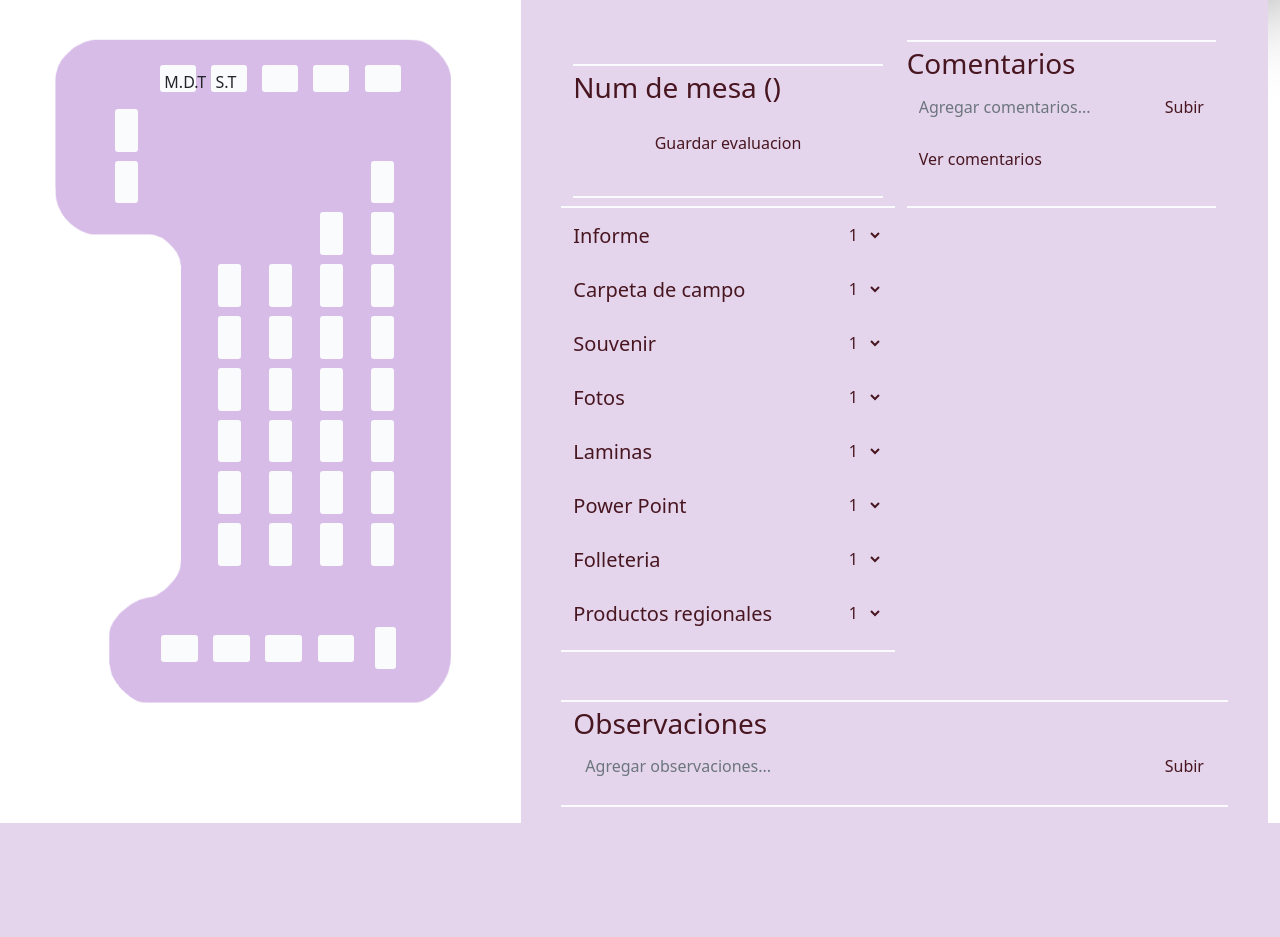
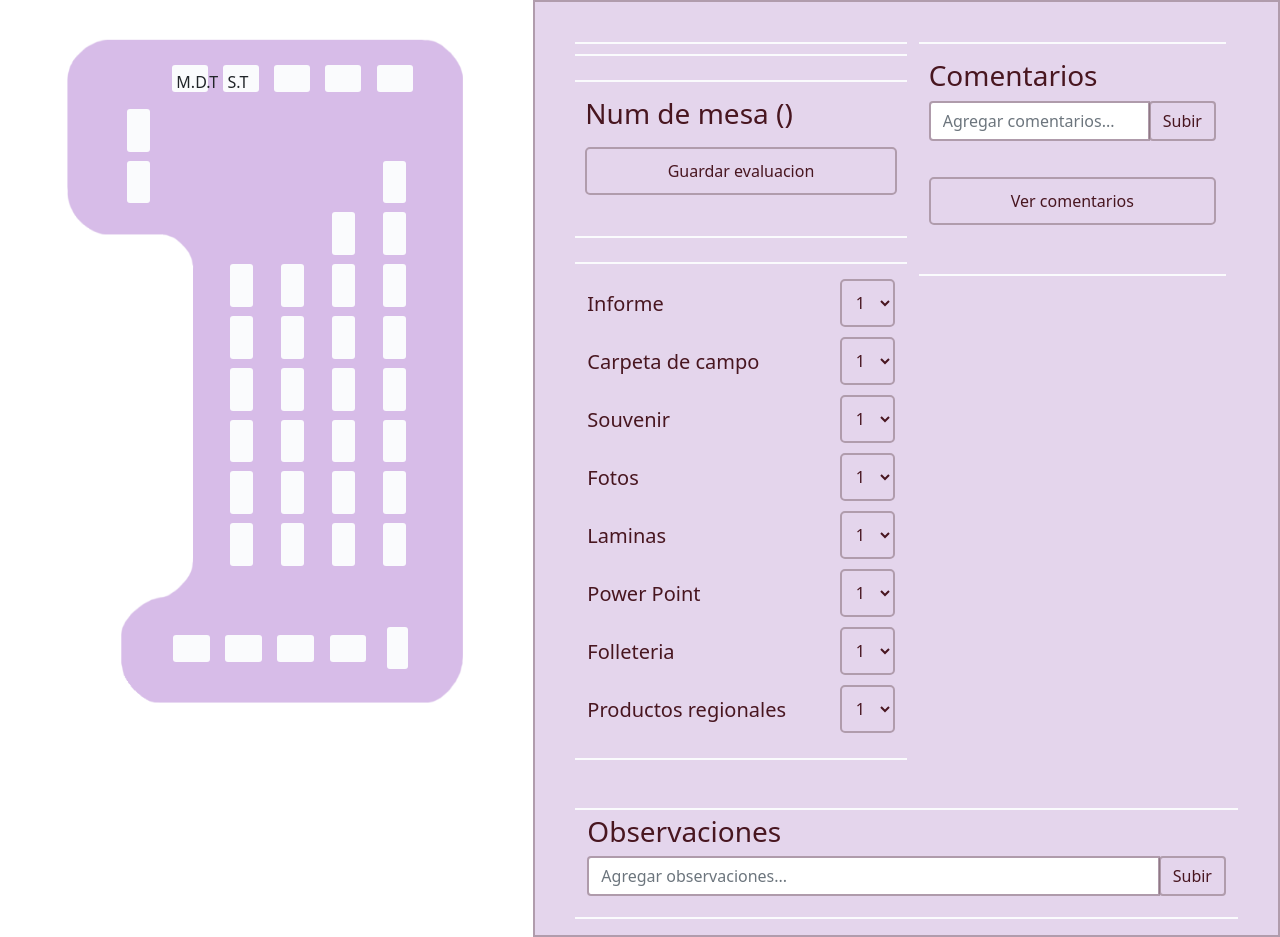
Before and after one commit to NAWUI/sist_Turismo, a PHP site: page /map.php in a window 1280 px wide. Shown: the part 60-997 px from the top of the page. Before the commit the page ends 883 px from the top, so only its background shows below. Run offline with PHP 8.4, Linux system fonts and the light colour scheme; a user stored in the database is signed in; data comes from the database, SQL or seed files in the repository; some libraries are stand-ins or nearby versions.

Commit message:
No se que cambie

```diff
--- a/css/style.css
+++ b/css/style.css
@@ -385,13 +385,10 @@ body {
 
 .letras-color{
   color: #481620;
-  background-color: #e4d5ec;
 }
 
 .letras-color.letras-color * {
   color: inherit;
-  background-color: inherit;
-  border: none;
 }
 
 .border-top-bottom.border-top-bottom{
@@ -400,3 +397,25 @@ body {
   border-bottom: 2px solid #FAFBFD;
   border-top: 2px solid #FAFBFD;
 }
+.fondo-color.fondo-color{
+  background-color: #e4d5ec;
+}
+.padding-boxes{
+  padding: 10px;
+}
+.btn-custom-info.btn-custom-info.btn-custom-info{
+  border: 2px solid #5d424763;
+}
+.btn-custom-info.btn-custom-info:hover , .btn-custom-info:focus{
+  background-color: #dbbbfc;
+  color: #481620;
+}
+.animation-test{
+  transition: all 1s ease-out;
+}
+.btn{
+  border: 0;
+}
+.border-custom-info.border-custom-info.border-custom-info{
+  border: 2px solid #5d424763;
+}
--- a/localidad_micro.php
+++ b/localidad_micro.php
@@ -22,7 +22,7 @@ if(isset($_POST['idStand'])) {
                 case 0:
                     ?>
 
-                    <button type="button" id="emprendi" class="custom-form-control" onclick='microstand()'>Agregar emprendimiento</button>
+                    <button type="button" id="emprendi" class="custom-form-control btn-custom-info" onclick='microstand()'>Agregar emprendimiento</button>
                     <?php
                     break;
                 case 1:
--- a/map.php
+++ b/map.php
@@ -41,7 +41,7 @@ function obtenerInicialesLocalidad($localidad)
 
 
     <div class="container-flex">
-        <div class="row" style="width: 100vw;">
+        <div class="row" style="width: 100vw; margin: 0;">
             <div class="col-md-5 Mapa mapContainer">
                 <div class="container mapConteinerConteiner">
                     <div class="row rowMap">
@@ -724,26 +724,27 @@ function obtenerInicialesLocalidad($localidad)
 
             </div>
 
-            <div class="col-md-7 col-12 letras-color" id="admin" name="admin">
-                <div class="card">
+            <div class="col-md-7 col-12 letras-color fondo-color" id="admin" name="admin" style="border: 2px solid #5d424763;">
+                <div class="card fondo-color" style="border: 0;">
                     <br>
-                    <div class="card-body">
+                    <div class="card-body fondo-color">
                         <div class="container-fluid">
                             <!-- Contenedor de Informacion, notas y comentarios -->
                             <div class="row">
                                 <!-- Contenedor de Informacion y notas -->
-                                <div class="col-md-6">
+                                <div class="col-md-6 mr-4">
                                     <!-- Contenedor de Informacion -->
-                                    <div class="row mb-2">
+                                    <div class="row mb-4">
                                         <div class="col-md-12">
                                             <div class="row">
-                                                <div class="col-md-12">
-                                                    <div id="localidad-dec" class="col-md-12 mb-4">
-                                                        <div id="lcalidad_dec">
+                                                <div class="col-md-12" style="padding: 0;">
+                                                    <div id="localidad-dec" class="col-md-12 mb-4" style="padding: 0;">
+                                                        <div class="border-top-bottom padding-boxes animation-test" id="lcalidad_dec">
 
                                                         </div>
                                                     </div>
                                                     <div class="border-top-bottom">
+                                                        <div class="padding-boxes">
                                                             <div class="mb-3">
                                                                 <h3 id='numMesa'>Num de mesa ()</h3>
                                                             </div>
@@ -758,8 +759,9 @@ function obtenerInicialesLocalidad($localidad)
                                                                 </div>
 
                                                                 <a href="">
-                                                                <button type="button" class="custom-form-control">Guardar evaluacion</button>
+                                                                    <button type="button" class="custom-form-control btn-custom-info">Guardar evaluacion</button>
                                                                 </a>
+                                                            </div>
                                                         </div>
                                                     </div>
                                                 </div>
@@ -768,11 +770,11 @@ function obtenerInicialesLocalidad($localidad)
                                     </div>
                                     <!-- Contenedor de Notas -->
                                     <div class="row mb-5 border-top-bottom">
-                                        <div class="col-md-12">
+                                        <div class="col-md-12 padding-boxes">
                                             <div class="d-flex flex-column">
                                                 <div class="d-flex justify-content-between align-items-center">
                                                     <h5>Informe</h5>
-                                                    <select class="custom-form-control smaller-select" name="evaluadores" id="evaluadores1" aria-label="Default select example">
+                                                    <select class="custom-form-control smaller-select btn-custom-info" style="min-width: 55px;" name="evaluadores" id="evaluadores1" aria-label="Default select example">
                                                         <option value="1">1</option>
                                                         <option value="2">2</option>
                                                         <option value="3">3</option>
@@ -787,7 +789,7 @@ function obtenerInicialesLocalidad($localidad)
                                                 </div>
                                                 <div class="d-flex justify-content-between align-items-center">
                                                     <h5>Carpeta de campo</h5>
-                                                    <select class="custom-form-control smaller-select" name="evaluadores" id="evaluadores2" aria-label="Default select example">
+                                                    <select class="custom-form-control smaller-select btn-custom-info" style="min-width: 55px;" name="evaluadores" id="evaluadores2" aria-label="Default select example">
                                                         <option value="1">1</option>
                                                         <option value="2">2</option>
                                                         <option value="3">3</option>
@@ -802,7 +804,7 @@ function obtenerInicialesLocalidad($localidad)
                                                 </div>
                                                 <div class="d-flex justify-content-between align-items-center">
                                                     <h5>Souvenir</h5>
-                                                    <select class="custom-form-control smaller-select" name="evaluadores" id="evaluadores3" aria-label="Default select example">
+                                                    <select class="custom-form-control smaller-select btn-custom-info" style="min-width: 55px;" name="evaluadores" id="evaluadores3" aria-label="Default select example">
                                                         <option value="1">1</option>
                                                         <option value="2">2</option>
                                                         <option value="3">3</option>
@@ -817,7 +819,7 @@ function obtenerInicialesLocalidad($localidad)
                                                 </div>
                                                 <div class="d-flex justify-content-between align-items-center">
                                                     <h5>Fotos</h5>
-                                                    <select class="custom-form-control smaller-select" name="evaluadores" id="evaluadores4" aria-label="Default select example">
+                                                    <select class="custom-form-control smaller-select btn-custom-info" style="min-width: 55px;" name="evaluadores" id="evaluadores4" aria-label="Default select example">
                                                         <option value="1">1</option>
                                                         <option value="2">2</option>
                                                         <option value="3">3</option>
@@ -832,7 +834,7 @@ function obtenerInicialesLocalidad($localidad)
                                                 </div>
                                                 <div class="d-flex justify-content-between align-items-center">
                                                     <h5>Laminas</h5>
-                                                    <select class="custom-form-control smaller-select" name="evaluadores" id="evaluadores5" aria-label="Default select example">
+                                                    <select class="custom-form-control smaller-select btn-custom-info" style="min-width: 55px;" name="evaluadores" id="evaluadores5" aria-label="Default select example">
                                                         <option value="1">1</option>
                                                         <option value="2">2</option>
                                                         <option value="3">3</option>
@@ -847,7 +849,7 @@ function obtenerInicialesLocalidad($localidad)
                                                 </div>
                                                 <div class="d-flex justify-content-between align-items-center">
                                                     <h5>Power Point</h5>
-                                                    <select class="custom-form-control smaller-select" name="evaluadores" id="evaluadores6" aria-label="Default select example">
+                                                    <select class="custom-form-control smaller-select btn-custom-info" style="min-width: 55px;" name="evaluadores" id="evaluadores6" aria-label="Default select example">
                                                         <option value="1">1</option>
                                                         <option value="2">2</option>
                                                         <option value="3">3</option>
@@ -862,7 +864,7 @@ function obtenerInicialesLocalidad($localidad)
                                                 </div>
                                                 <div class="d-flex justify-content-between align-items-center">
                                                     <h5>Folleteria</h5>
-                                                    <select class="custom-form-control smaller-select" name="evaluadores" id="evaluadores7" aria-label="Default select example">
+                                                    <select class="custom-form-control smaller-select btn-custom-info" style="min-width: 55px;" name="evaluadores" id="evaluadores7" aria-label="Default select example">
                                                         <option value="1">1</option>
                                                         <option value="2">2</option>
                                                         <option value="3">3</option>
@@ -877,7 +879,7 @@ function obtenerInicialesLocalidad($localidad)
                                                 </div>
                                                 <div class="d-flex justify-content-between align-items-center">
                                                     <h5>Productos regionales</h5>
-                                                    <select class="custom-form-control smaller-select" name="evaluadores" id="evaluadores8" aria-label="Default select example">
+                                                    <select class="custom-form-control smaller-select btn-custom-info" style="min-width: 55px;" name="evaluadores" id="evaluadores8" aria-label="Default select example">
                                                         <option value="1">1</option>
                                                         <option value="2">2</option>
                                                         <option value="3">3</option>
@@ -897,21 +899,21 @@ function obtenerInicialesLocalidad($localidad)
                                 <!-- Contenedor de Comentarios -->
                                 <div class="col-md-6">
                                     <div class="border-top-bottom">
-                                        <div class="row">
+                                        <div class="row padding-boxes">
                                             <div class="col-md-12">
                                                 <h3>Comentarios</h3>
                                                 <div class="input-group mb-3">
-                                                    <input type="text" class="form-control" id="comentTextbox" placeholder="Agregar comentarios...">
+                                                    <input type="text" class="form-control border-custom-info" id="comentTextbox" placeholder="Agregar comentarios...">
                                                     <div class="input-group-append">
-                                                        <button class="btn btn-outline-secondary" id="btn-coment" type="button">Subir</button>
+                                                        <button class="btn btn-outline-secondary btn-custom-info" id="btn-coment" type="button">Subir</button>
                                                     </div>
                                                 </div>
                                             </div>
                                         </div>
-                                        <div class="row">
+                                        <div class="row padding-boxes">
                                             <div class="col-md-12">
                                                 <div class="input-group-append">
-                                                    <button class="btn btn-outline-secondary" id="vercoment" type="button">Ver comentarios</button>
+                                                    <button class="custom-form-control btn-custom-info" id="vercoment" type="button">Ver comentarios</button>
                                                 </div>
                                                 <div id="vercomentarios" class="comentariosContenedor mt-4">
                                                     <div class="row">
@@ -931,9 +933,9 @@ function obtenerInicialesLocalidad($localidad)
                                 <div class="col-md-12">
                                     <h3>Observaciones</h3>
                                     <div class="input-group mb-3">
-                                        <input type="text" class="form-control" id="observTextbox" placeholder="Agregar observaciones...">
+                                        <input type="text" class="form-control border-custom-info" id="observTextbox" placeholder="Agregar observaciones...">
                                         <div class="input-group-append">
-                                            <button class="btn btn-outline-secondary" id="btn-observ" type="button">Subir</button>
+                                            <button class="btn btn-outline-secondary btn-custom-info" id="btn-observ" type="button">Subir</button>
                                         </div>
                                     </div>
                                 </div>
```
Also changed, not shown: js/script.js (+7 -7 lines), localidad_mod.php (+18 -8 lines). Lines whose indentation alone changed are shown as unchanged.
